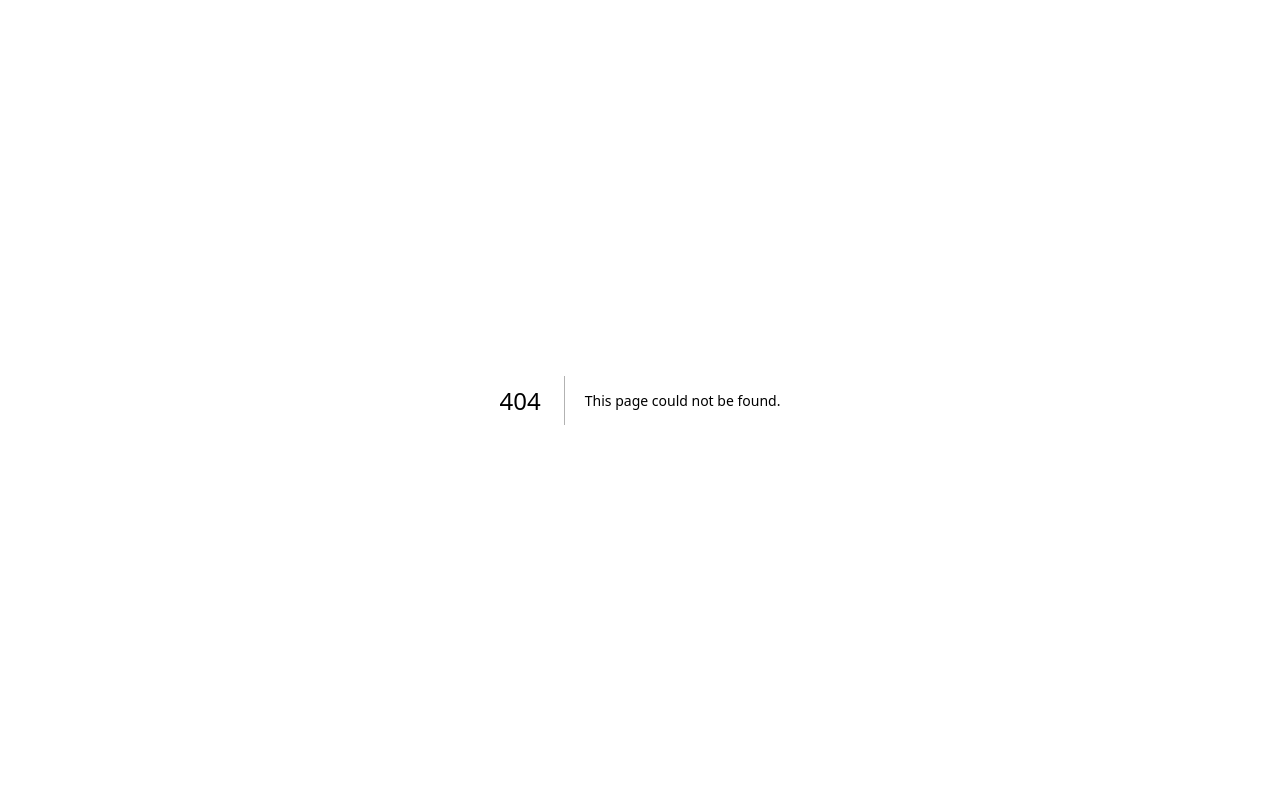
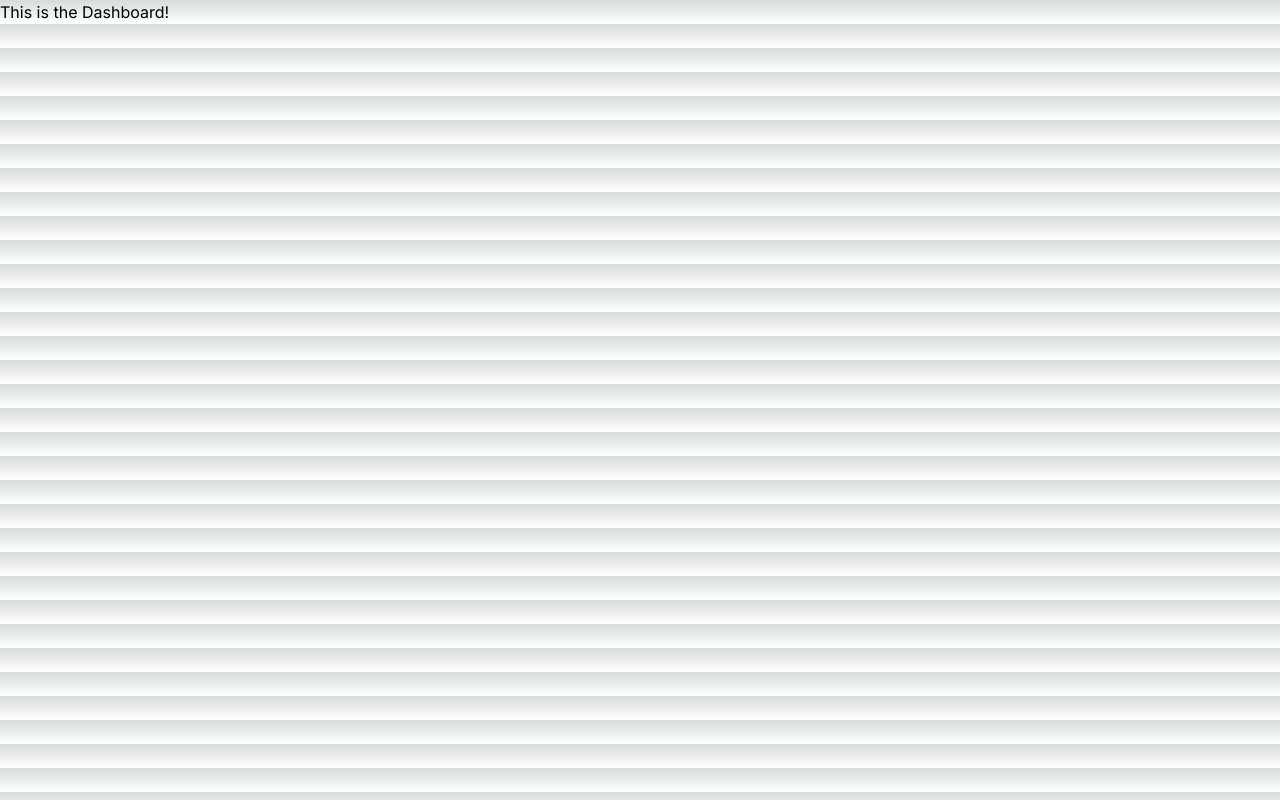
Before and after one commit to MosesSoftEng/gaiflow-frontend, a Next.js app: page /dashboard in a window 1280 px wide. Before the commit this address had no page. Built offline with nearby package versions, Linux system fonts and the light colour scheme.

Commit message:
Add dashboard page
Co-Authored-By: njugunagrace <124131619+njugunagrace@users.noreply.github.com>

```diff
--- /dev/null
+++ b/app/dashboard/page.tsx
@@ -0,0 +1,3 @@
+export default function Dashboard() {
+    return <h1>This is the Dashboard!</h1>
+}
```
